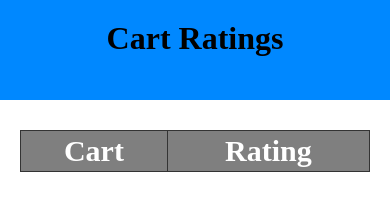
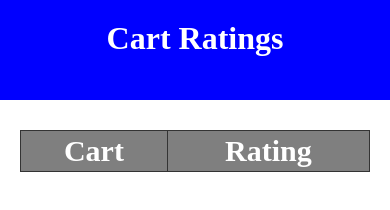
Before and after one commit to dslaugh/dslaugh.github.io, a website built with webpack: page index.html in a window 390 px wide. Built offline with Linux system fonts and the light colour scheme.

Commit message:
trying out different styles for mobile

```diff
--- a/css/styles.css
+++ b/css/styles.css
@@ -4,7 +4,8 @@ html, body {
 }
 .main-header {
     height: 100px;
-    background-color: #0088FF;
+    background-color: #0000FF;
+    color: #fff;
     margin-bottom: 10px;
 }
 .main-header h1 {
--- a/js/entry.js
+++ b/js/entry.js
@@ -54,7 +54,7 @@ var View = {
         for(; i<numStars; i++) {
             stars +=
             `<svg width="40" height="40">
-                <polygon id="star" points="20,5 25,14 35,15 28,23 30,32 20,27 10,32 12,23 6,15 15,14" style="fill:blue"; stroke-width:1; stroke:white; stroke:white;" />
+                <polygon id="star" points="20,5 25,14 35,15 28,23 30,32 20,27 10,32 12,23 6,15 15,14" style="fill:#0088FF"; stroke-width:1; stroke:white; stroke:white;" />
             </svg>`;
         }
         return stars;
```
Also changed, not shown: build/bundle.js.
